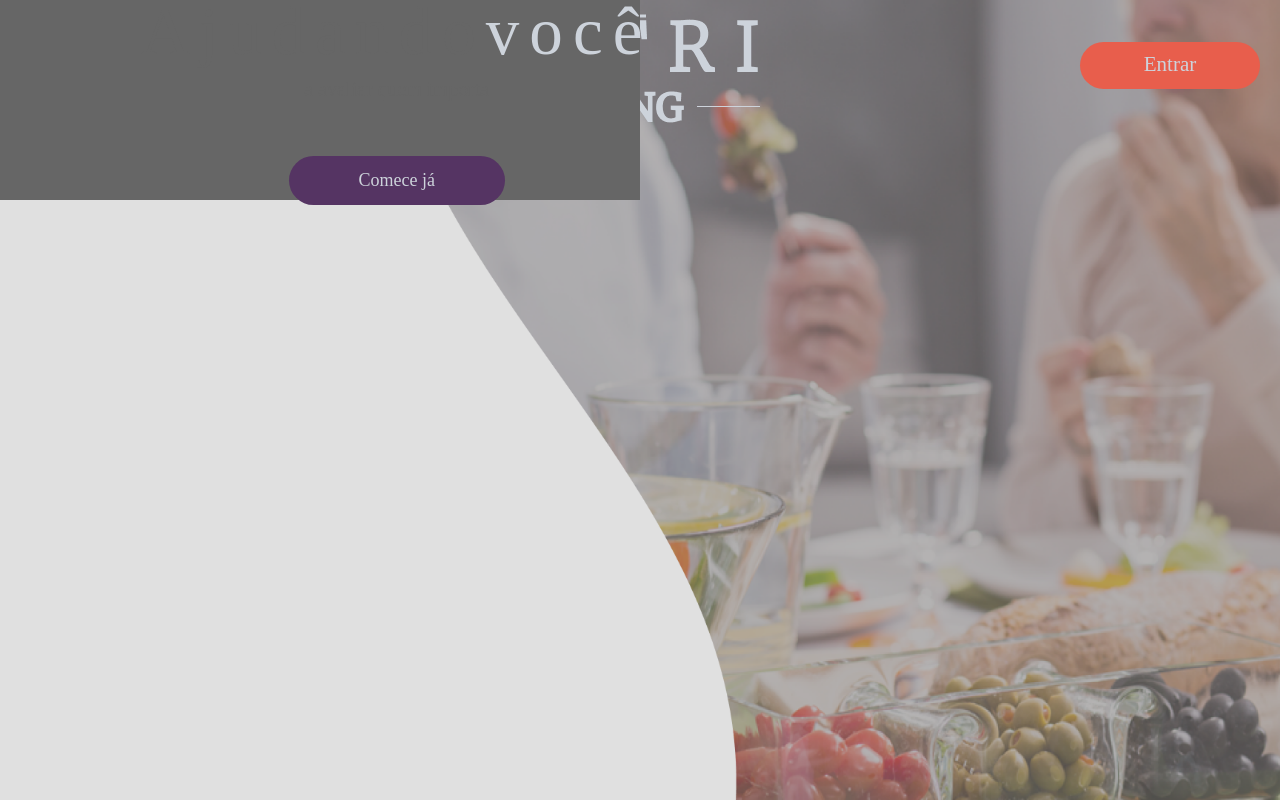
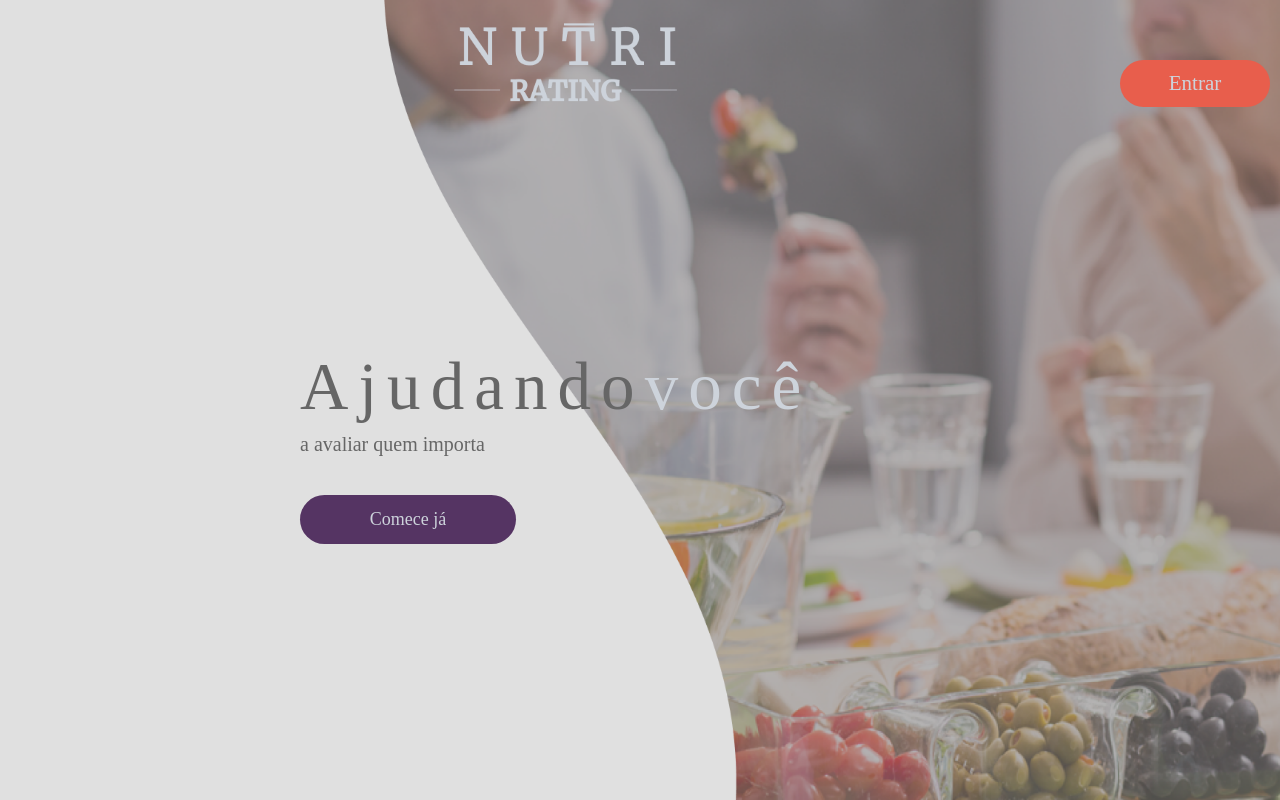
Before and after one commit to deboramartins15/nutrirating, a React (Create React App) app in the folder frontend/: page / in a window 1280 px wide. Built offline with nearby package versions, Linux system fonts and the light colour scheme; what apisauce would draw is missing.

Commit message:
acertos na responsividade

```diff
--- a/frontend/src/components/Home/Home.css
+++ b/frontend/src/components/Home/Home.css
@@ -124,7 +124,7 @@
   display: none;
 }
 
-.content{
+.maincontent{
     width: 50%;
     height: 200px;
     display: flex;
--- a/frontend/src/components/Home/Home.js
+++ b/frontend/src/components/Home/Home.js
@@ -37,7 +37,7 @@ function Home(props) {
           </div>
         </header>
         <article className="mainContent">
-          <div className="content">
+          <div className="maincontent">
             <h1>Conteudo </h1>
           </div>
         </article>
--- a/frontend/src/components/Landing/Landing.css
+++ b/frontend/src/components/Landing/Landing.css
@@ -14,62 +14,30 @@ a:hover, .btnEntrar:hover{
     text-decoration: none;
 }
 
-.container{
-    margin:0;
-    padding: 0;
-    top: 0;
-    left: 0;
+.btnEntrar{
+    display: block;
+    width: 150px;
+    height: 47px;
+    left: 0px;
+    top: 0px;
 
-    max-width: 100%;
-    max-height: 100%;
+    background: #E85E4C;
+    border-radius: 40px;
+    border: 0;
 
-    height: 810px;
+    margin-right: 10px;
 
-    display: flex;
-    flex-direction: column;
+    font-style: normal;
+    font-weight: normal;
+    font-size: 21px;
+    line-height: 120%;
 
-    background: #E0E0E0;
+    text-align: center;
+    color: #CDD3DB;
 }
 
-.img_desk,.logo_desk, .btnEntrar, .title, .subtitle {
-    display: none;
-}
-
-.img_mobile {
-    max-width: 100%;
-    max-height: 100%;
-
-    width: 100%;
-    height: 90%;
-}
-
-.header{
-    min-width: 100%;
-    min-height: auto;
-
-    top: 0;
-    left: 0;
-}
-
-.header img{
-    margin-top: 10%;
-    margin-left: 30%;
-}
-
-.content{
-    width: 100%;
-    height: auto;
-
-    display: flex;
-    justify-content: center;
-    align-items: center;
-
-    margin-top: 80%;
-}
-
-.buttons{
-    display: flex;
-    flex-direction: column;
+.btnEntrar:hover{
+    background: rgb(235, 57, 34);
 }
 
 .btnSecondary{
@@ -95,96 +63,6 @@ a:hover, .btnEntrar:hover{
 
 .btnSecondary:hover{
     border: 1px solid #CDD3DB;
-}
-
-@media only screen and (min-width: 768px) {
-    /* For desktop: */
-    .container{
-        margin:0;
-        padding: 0;
-        top: 0;
-        left: 0;
-
-        max-width: 100%;
-        max-height: 100%;
-
-        height: 100vh;
-
-        display: flex;
-        flex-direction: column;
-    }
-
-    .img_desk{
-        display: flex;
-        max-width: 100%;
-        max-height: 100%;
-
-        width: 80%;
-        height: 100%;
-
-        margin-left: 20%;
-    }
-
-    .header{
-        width: 100%;
-        height: auto;
-
-        display: flex;
-        justify-content: space-between;
-        align-items: center;
-    }
-
-    /* .logo_desk{
-        display: flex;
-    } */
-
-    .header img{
-        margin-top: 10px;
-        margin-left: 35%;
-    }
-
-    .btnEntrar{
-        display: block;
-        width: 180px;
-        height: 47px;
-        left: 0px;
-        top: 0px;
-
-        background: #E85E4C;
-        border-radius: 40px;
-        border: 0;
-
-        margin-right: 20px;
-
-        font-style: normal;
-        font-weight: normal;
-        font-size: 21px;
-        line-height: 120%;
-
-        text-align: center;
-        color: #CDD3DB;
-
-        /* margin-left: 250px; */
-    }
-
-    .btnEntrar:hover{
-        background: rgb(235, 57, 34);
-    }
-
-    .content{
-        width: 100%;
-        height: auto;
-
-        display: flex;
-        flex-direction: column;
-        align-items: flex-start;
-
-        margin-top: 28%;
-    }
-
-    .title{
-        display: flex;
-        margin-left: 24%;
 }
 
 #title-1{
@@ -221,20 +99,144 @@ a:hover, .btnEntrar:hover{
     text-align: center;
 
     color: #666666;
-        margin-left: 24%;
 }
 
 .buttons{
-        margin-left: 24%;
-        margin-top: 16px;
+    display: flex;
+    flex-direction: column;
+}
+
+.container{
+    display: flex;
+    align-items: center;
+}
+
+@media only screen and (max-width: 320px){
+    .content{
+        margin-top: 500px;
+    }
+
+    .header img{
+        margin-left: 25%;
+    }
+
+    .img_desk,.logo_desk, .btnEntrar, .title, .subtitle {
+        display: none;
+    }
+}
+
+@media only screen and (min-width:375px) and (max-width: 424px){
+    .container{
+        height: 100%;
+    }
+
+    .content{
+        margin-top: 500px;
+    }
+
+    .header img{
+        margin-left: 28%;
+    }
+
+    .img_desk,.logo_desk, .btnEntrar, .title, .subtitle {
+        display: none;
+    }
+}
+
+@media only screen and (min-width: 425px){
+    .content{
+        margin-top: 500px;
+    }
+
+    .img_desk,.logo_desk, .btnEntrar, .title, .subtitle {
+        display: none;
+    }
+}
+
+@media only screen and (min-width: 768px) and (max-width: 1023px){
+    .container{
+        display: flex;
+        align-items: flex-start;
+    }
+
+    .btnEntrar, .subtitle{
+        display:block;
+    }
+
+    .header{
+       display: flex;
+       align-items: flex-end;
+       justify-content: space-between;
+    }
+
+    .header img{
+        width: 250px;
+        margin-top: 20px;
+        margin-left: 280px;
+    }
+
+    .content{
+        width: 80%;
+        margin-top: 350px;
+        margin-left: 90px;
+
+        display:flex;
+        flex-direction: column;
+        align-items: flex-start;
+        justify-content: center;
+    }
+
+    .title{
+        display: flex;
     }
 
     .btnSecondary{
         font-size: 21px;
-        line-height: 120%;
     }
 
     .btnEntrarSec, .logo_mobile, .img_mobile{
         display: none;
     }
+
+
   }
+
+ @media only screen and (min-width: 1024px){
+    .btnEntrar, .title, .subtitle{
+        display:block;
+    }
+
+    .btnEntrarSec{
+        display: none;
+    }
+
+    .header{
+        width: 90%;
+        display: flex;
+        align-items: flex-end;
+        justify-content: space-between;
+    }
+
+    .header img{
+        width: 250px;
+        margin-top: 20px;
+        margin-left: 450px;
+    }
+
+    .content{
+        margin-top: 350px;
+        margin-left: 300px;
+        display:flex;
+        flex-direction: column;
+        align-items: flex-start;
+    }
+
+    .title{
+        display: flex;
+    }
+
+    .container{
+        display: flex;
+        align-items: flex-start;
+    }
+}
```
Lines whose indentation alone changed are shown as unchanged.
